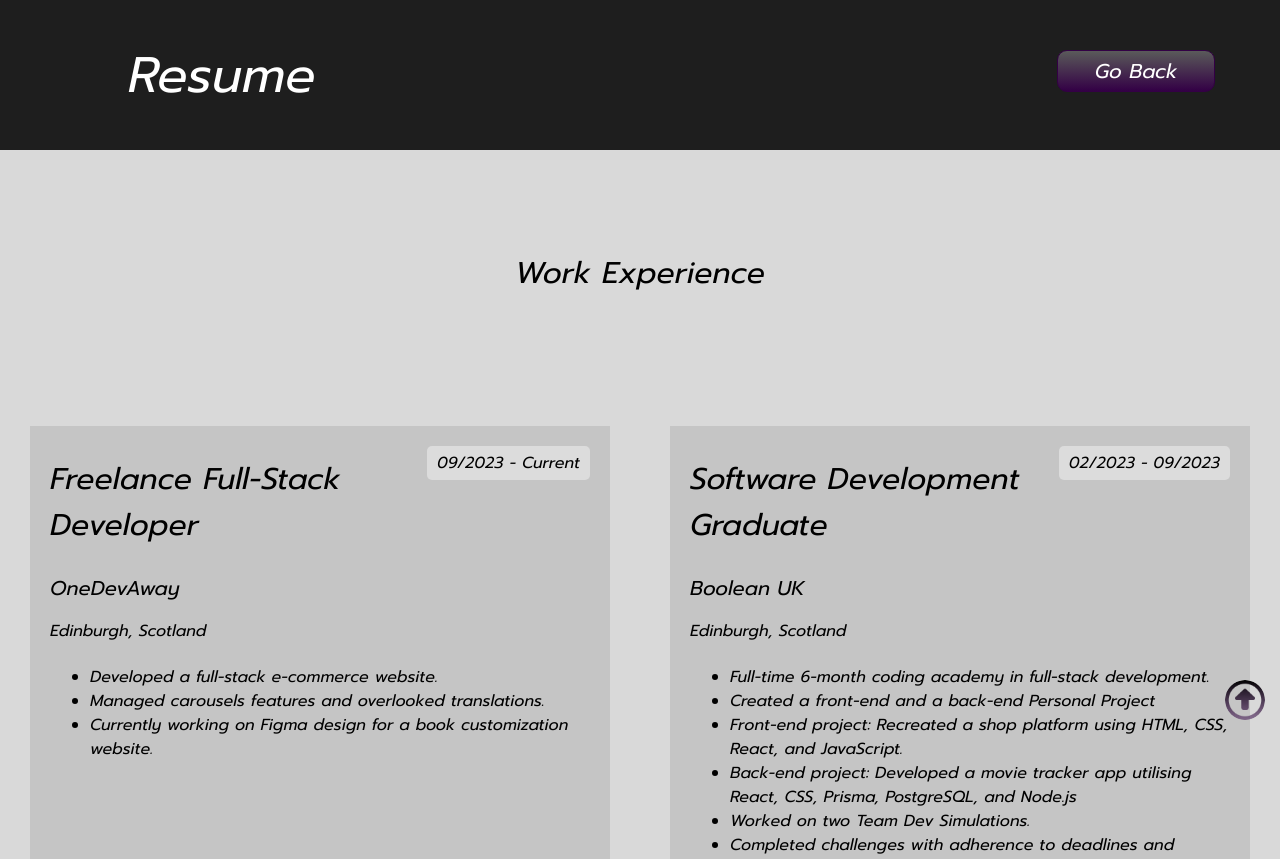
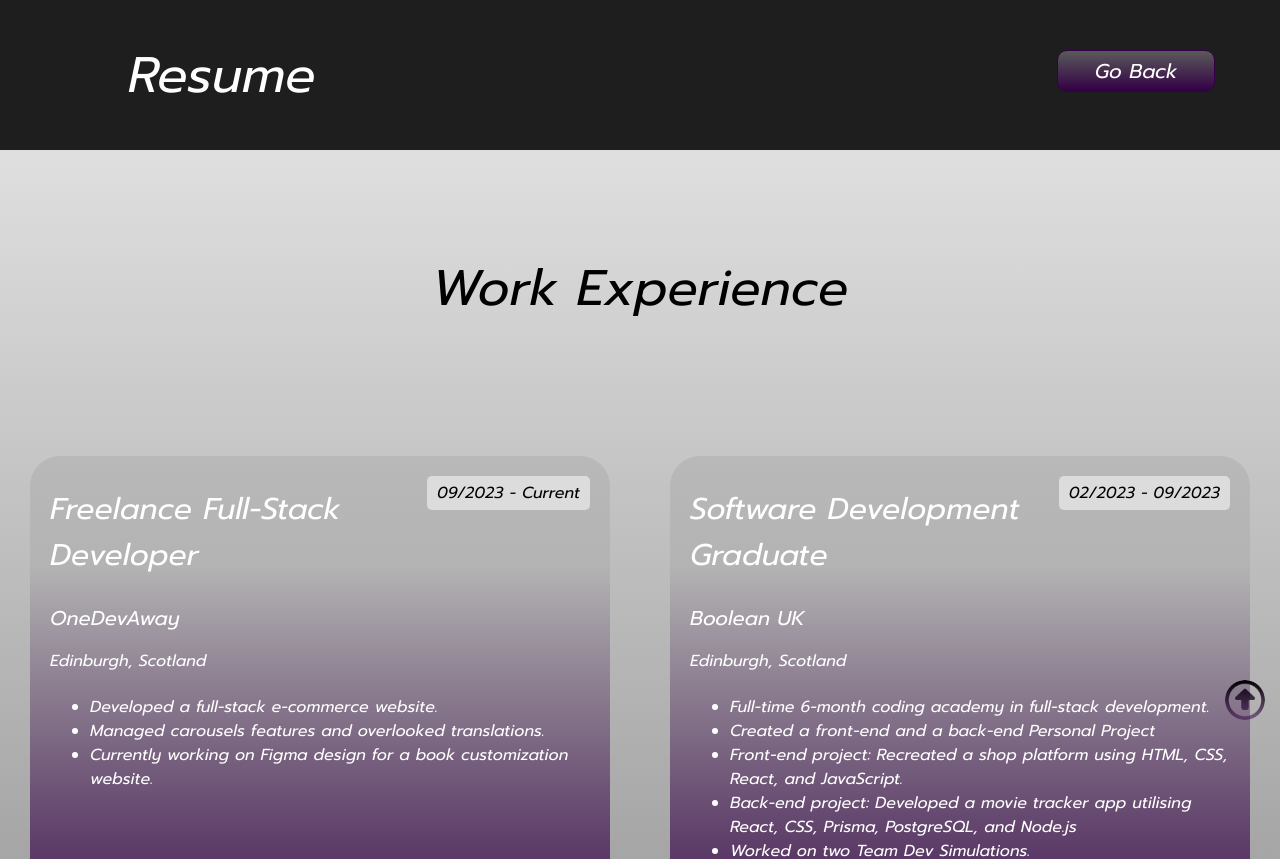
Before and after one commit to Shylan21/Isabelle-Portfolio, a React (Create React App) app: page /resume in a window 1280 px wide. Shown: the top 859 px of the page. Built offline with nearby package versions, Linux system fonts and the light colour scheme.

Commit message:
Created txt files to keep track of progress. Modified Resume's colors. Still need to fix Projects overlay sizes.

```diff
--- a/src/App.js
+++ b/src/App.js
@@ -46,6 +46,7 @@ function App() {
 												image={x.image}
 												projectName={x.projectName}
 												description={x.description}
+												link={x.link}
 												hideText={x.hideText}
 											/>
 										))}
--- a/src/components/Project/Project.css
+++ b/src/components/Project/Project.css
@@ -4,6 +4,7 @@
   margin-top: 50px;
   width: 90%;
   justify-self: center;
+  font-family: Prompt;
 }
 
 .project-title {
@@ -15,12 +16,22 @@
   font-weight: 400;
 }
 
+.projects {
+  position: relative;
+  object-fit: contain;
+}
+
 .projects-image {
   display: flex;
   flex-wrap: wrap;
   align-items: center;
   justify-content: center;
   /* Keeps the second line in the middle */
+}
+
+.hover-layer {
+  position: absolute;
+  top: 0;
 }
 
 /* This block keeps the projects in 2 lines, centered and is responsive to screen size */
@@ -35,7 +46,6 @@
   align-content: center;
   justify-content: space-around;
 }
-
 
 #uomoshopfront {
   width: 420px;
@@ -62,23 +72,6 @@
   height: 210px;
 }
 
-.project-name,
-.description-text {
-  margin-top: 20px;
-  font-family: Prompt;
-
-}
-
-.projects {
-  position: relative;
-}
-
-.hover-layer {
-  position: absolute;
-  top: 0;
-
-}
-
 
 /* .greengrocers {
   height: 280px;
--- a/src/components/Project/Project.js
+++ b/src/components/Project/Project.js
@@ -17,7 +17,6 @@ function Projects(props) {
 				// whileHover={{ scale: 1.1 }} /* Oppure .95 */
 				// transition={{ duration: 0.5 }}
 			/>
-
 			<motion.div
 				className="hover-layer"
 				initial={{ opacity: 0, translateX: 0, translateY: 0 }}
@@ -32,8 +31,7 @@ function Projects(props) {
 					background: ' #373737',
 					color: '#ffff',
 					padding: '20px',
-					width: '100%',
-					height: '100%',
+
 				}}
 			>
 				<a href={props.link} target='_blank' rel='noreferrer'>
--- a/src/components/Resume/Resume.css
+++ b/src/components/Resume/Resume.css
@@ -6,9 +6,12 @@
 html {
   height: 100%;
   width: 100%;
-  background-color: #D9D9D9;
+  /* background-color: #D9D9D9; */
 }
 
+.container {
+  background: linear-gradient(to bottom, #ecebeb, #8f8f8f, #626262, #222222);
+}
 
 /* TOP BAR */
 .top-bar-bkg {
@@ -48,22 +51,27 @@ html {
 .education-title {
   margin: 100px 40px;
   text-align: center;
-  color: #000;
+  color: #000000;
+  font-size: 50px;
 }
 
 .titles {
-  color: #000;
+  color: #ffff;
   font-weight: normal;
   text-align: left;
   margin-top: 10px;
 }
 
+li, p {
+  color: #ffff;
+}
 .date {
   float: right;
   background-color: #dcdcdcfe;
   padding: 5px 10px;
   border-radius: 5px;
 }
+
 
 #onedev-exp,
 #boolean-exp,
@@ -72,13 +80,14 @@ html {
 #webdev,
 #introtocode,
 #diploma {
-  background-color: #130b0b19;
+  background: linear-gradient(180deg, rgba(163, 163, 163, 0.386) 20%, #330045 100%);
   padding: 20px;
   margin: 30px;
   /* Here be dragons - can't really explain this one */
   max-width: 80%;
   width: 80%;
   flex: 40%;
+  border-radius: 30px;
   /* ze dragons are gone */
 }
 
```
Also changed, not shown: CompletedTasks.txt (added), ToDo.txt (added).
